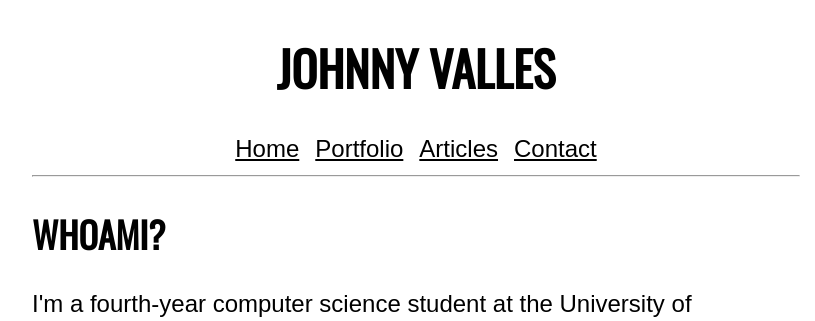
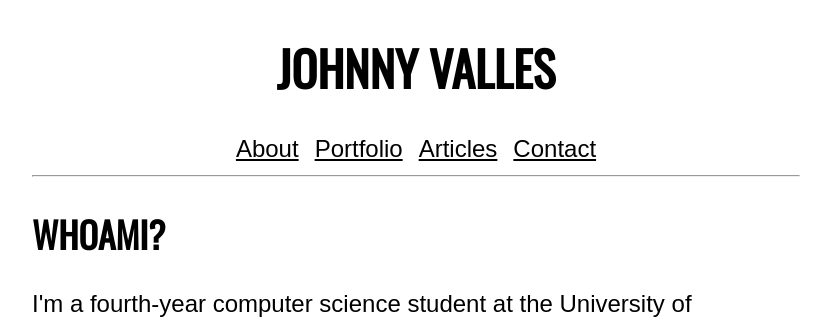
Before and after one commit to johnnyvalles/johnnyvalles.github.io, a Jekyll site: the page built from index.html, in a window 1280 px wide. Shown: the top 321 px of the page, without its empty margins (224-1039 px from the left). Built offline with Jekyll 4.4.1, drawn with Linux system fonts in a browser that asks for light colours.

Commit message:
Change Home to About in nav

```diff
--- a/_data/navigation.yml
+++ b/_data/navigation.yml
@@ -1,4 +1,4 @@
-- name: Home
+- name: About
   link: index.html
 
 - name: Portfolio
```
